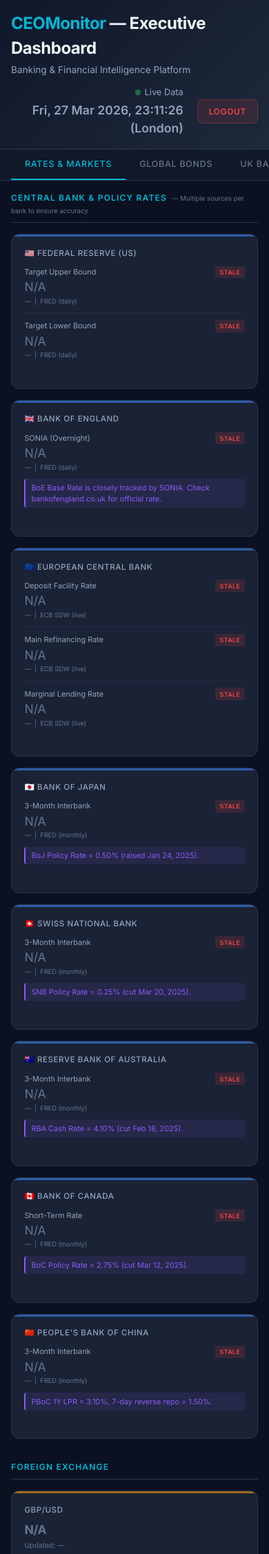
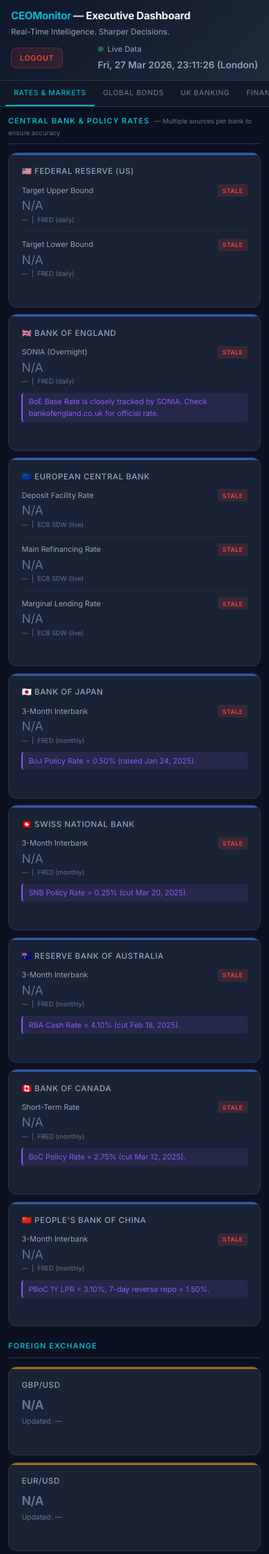
Before and after one commit to naveedk2535-tech/CEOMonitor, a Flask app: page / in a window 390 px wide. Shown: the top 2253 px of the page at 69% size. Run offline with Flask 3, Linux system fonts and the light colour scheme; the visitor is signed in with stand-in values (Sample User, id 1); data that the repository does not hold is empty.

Commit message:
Mobile header reformat, faster ticker, new tagline
- Dashboard header stacks vertically on mobile with compact sizing
- Card grids go 2-col on mobile, 1-col on small screens
- Login ticker speed 60s -> 20s
- Tagline: "Real-Time Intelligence. Sharper Decisions."

Co-Authored-By: Claude Opus 4.6 (1M context) <noreply@anthropic.com>

```diff
--- a/templates/dashboard.html
+++ b/templates/dashboard.html
@@ -391,12 +391,39 @@
         }
 
         @media (max-width: 768px) {
-            .header { padding: 1rem; }
-            .container { padding: 1rem; }
+            .header {
+                padding: 0.75rem 1rem;
+                flex-direction: column;
+                align-items: flex-start;
+                gap: 0.5rem;
+            }
+            .header h1 { font-size: 1.1rem; }
+            .header .subtitle { font-size: 0.72rem; }
+            .header-right {
+                width: 100%;
+                justify-content: space-between;
+                flex-direction: row-reverse;
+            }
+            .header-clock { text-align: left; }
+            .header-clock > div:first-child { font-size: 0.7rem; }
+            #clock { font-size: 0.85rem !important; }
+            .logout-btn { padding: 0.35rem 0.75rem; font-size: 0.68rem; }
+            .container { padding: 0.75rem; }
             .card .value { font-size: 1.3rem; }
-            .chart-container { height: 250px; }
-            .nav-tabs { padding: 0 1rem; }
-            .modal { width: 95%; }
+            .card-grid { grid-template-columns: 1fr 1fr; gap: 0.6rem; }
+            .card-grid-wide { grid-template-columns: 1fr; }
+            .chart-container { height: 220px; }
+            .nav-tabs { padding: 0 0.5rem; gap: 0; }
+            .nav-tab { padding: 0.6rem 0.75rem; font-size: 0.65rem; }
+            .modal { width: 96%; max-height: 90vh; }
+            .two-col { grid-template-columns: 1fr; gap: 1rem; }
+            .quick-links { grid-template-columns: 1fr; }
+            .section-title { font-size: 0.68rem; margin: 1.25rem 0 0.75rem; }
+        }
+
+        @media (max-width: 420px) {
+            .card-grid { grid-template-columns: 1fr; }
+            .header h1 { font-size: 0.95rem; }
         }
     </style>
 </head>
@@ -406,7 +433,7 @@
 <header class="header">
     <div class="header-left">
         <h1><span>CEOMonitor</span> — Executive Dashboard</h1>
-        <div class="subtitle">Banking & Financial Intelligence Platform</div>
+        <div class="subtitle">Real-Time Intelligence. Sharper Decisions.</div>
     </div>
     <div class="header-right">
         <div class="header-clock">
--- a/templates/login.html
+++ b/templates/login.html
@@ -217,7 +217,7 @@
 
         .ticker {
             display: flex;
-            animation: ticker 60s linear infinite;
+            animation: ticker 20s linear infinite;
             white-space: nowrap;
             height: 100%;
             align-items: center;
@@ -255,7 +255,7 @@
         </div>
         <div class="logo-title"><span>CEO</span>Monitor</div>
         <div class="logo-subtitle">
-            Banking Executive Dashboard
+            Real-Time Intelligence. Sharper Decisions.
         </div>
     </div>
 
```
